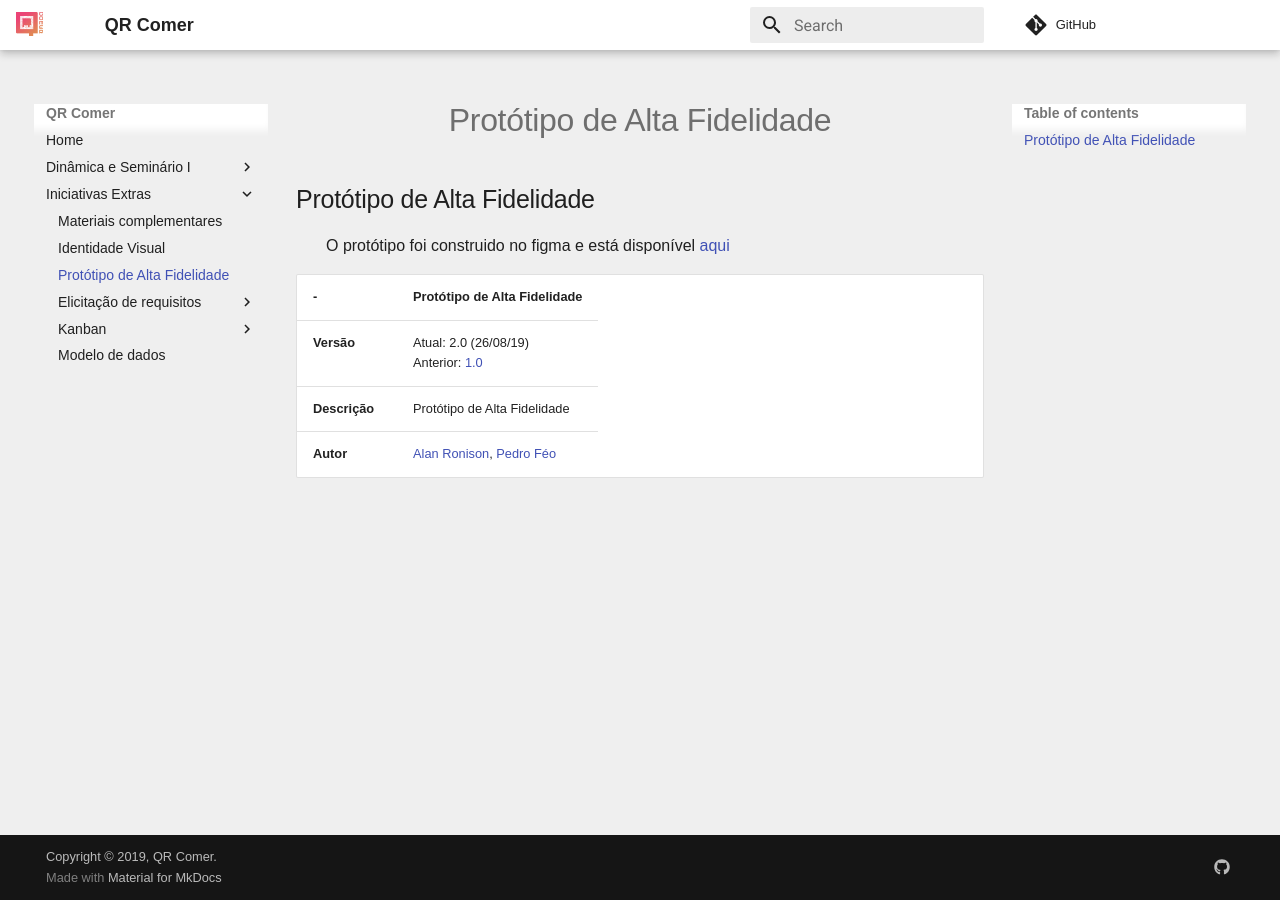
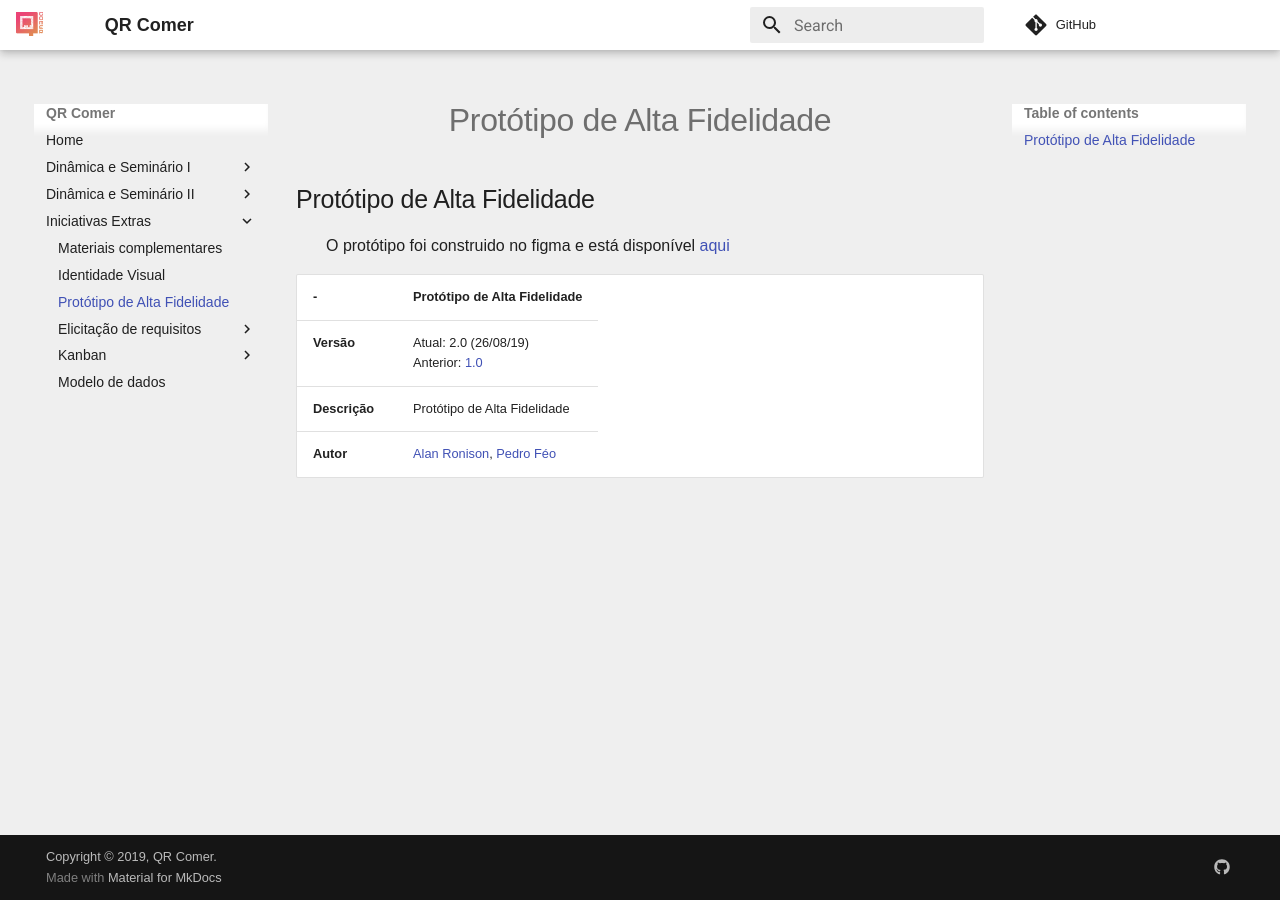
Before and after one commit to fga-desenho-2019-2/Wiki, an MkDocs documentation site: the page built from docs/iniciativas_extras/prototipo.md, in a window 1280 px wide. Built offline with MkDocs 1.6.1 and Material for MkDocs 9.7.7, drawn with Linux system fonts in a browser that asks for light colours; comment, search, counter and statistics services are not loaded; old or Windows-style settings are respelled for this version of MkDocs.

Commit message:
Add doc to mkdocs

```diff
--- a/mkdocs.yml
+++ b/mkdocs.yml
@@ -41,6 +41,8 @@ pages:
   - Dinâmica e Seminário I:
       - Termo de abertura de projeto: 'seminario1/tap.md'
       - Design Sprint: 'seminario1/design_sprint.md'
+  - Dinâmica e Seminário II:
+      - Metodologia: 'seminario2/metodologia.md'
   - Iniciativas Extras:
       - Materiais complementares: 'iniciativas_extras/pesquisa_de_mercado.md'
       - Identidade Visual: 'iniciativas_extras/identidade_visual.md'
```
